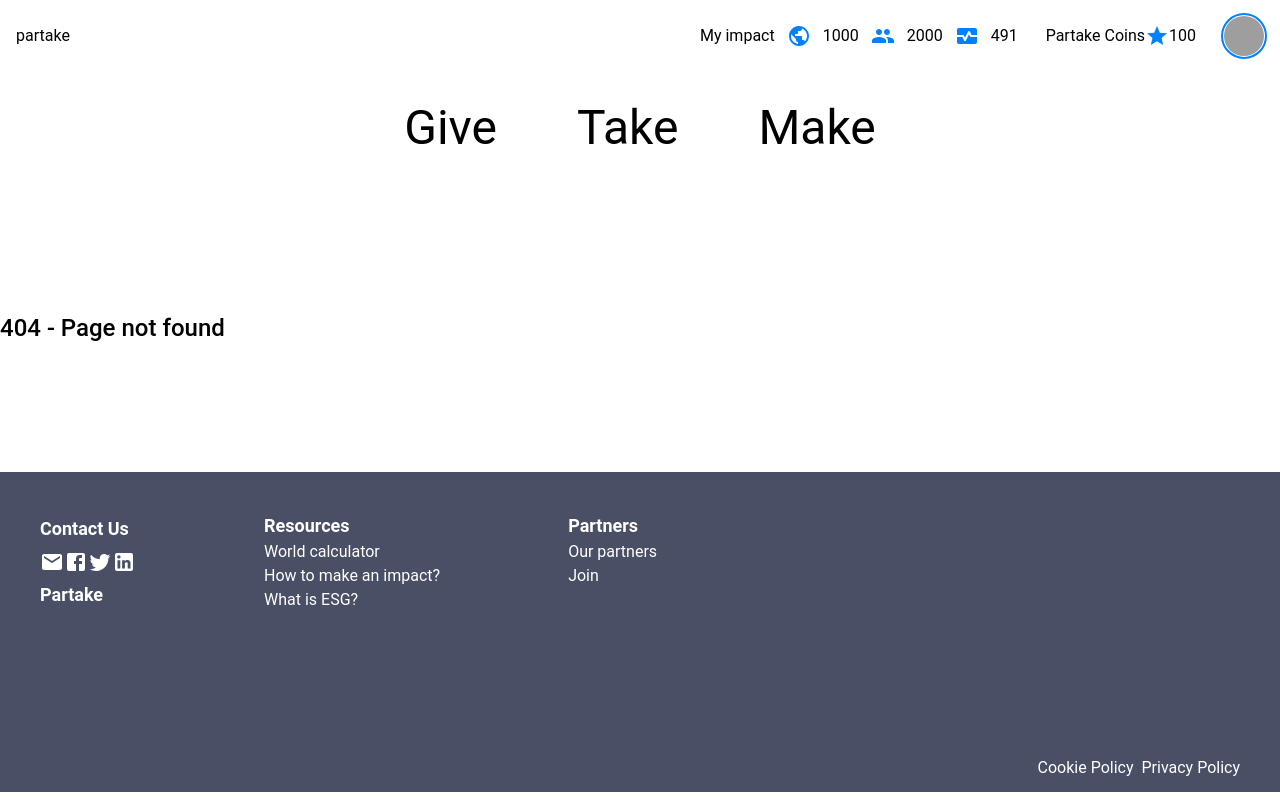
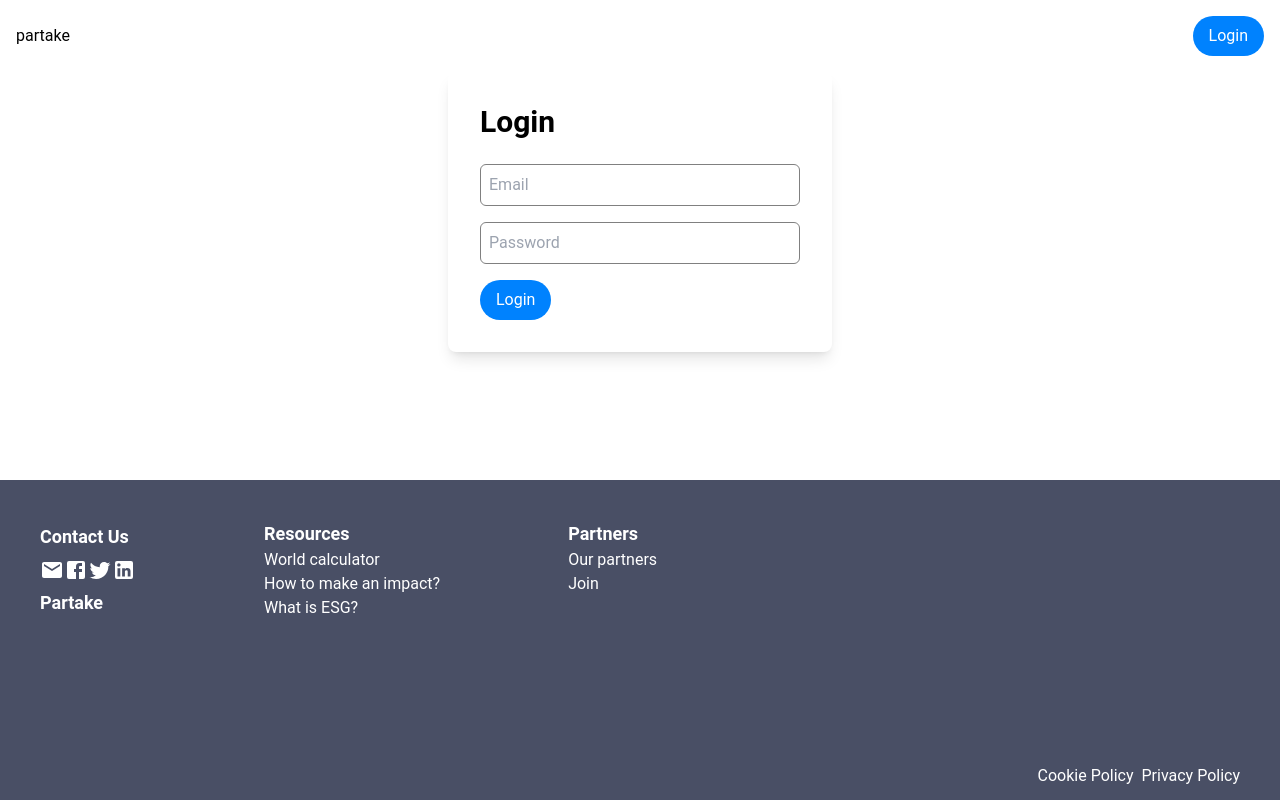
Before and after one commit to Maayan99/partake, a Next.js app in the folder frontend/: page /login in a window 1280 px wide. Before the commit this address had no page. Built offline with nearby package versions, Linux system fonts and the light colour scheme; grey boxes are pictures that could not be loaded.

Commit message:
Login system

```diff
--- /dev/null
+++ b/frontend/src/layout/unloggedHeader/unloggedHeader.js
@@ -0,0 +1,17 @@
+import React from 'react';
+import BlueButton from '@components/components/common/blueButton'
+
+const UnloggedHeader = () => {
+    return (
+        <div className="flex items-center justify-between p-4">
+            <p>partake</p>
+
+
+            <a href="/login">
+                <BlueButton>Login</BlueButton>
+            </a>
+        </div>
+    );
+};
+
+export default UnloggedHeader;
--- a/frontend/src/pages/_app.js
+++ b/frontend/src/pages/_app.js
@@ -2,14 +2,26 @@ import '@components/styles/globals.css';
 import Header from "@components/layout/header/header";
 import Footer from "@components/layout/footer/footer";
 import Nav from "@components/layout/nav/nav";
+import UnloggedHeader from "@components/layout/unloggedHeader/unloggedHeader";
+import React, {useEffect, useState} from "react";
 
 
 export default function App({ Component, pageProps }) {
+    const [loggedIn, setLoggedIn] = useState(false);
+
+    useEffect(() => {
+        if (sessionStorage.getItem("loggedIn") === "true") {
+            setLoggedIn(true)
+        } else {
+            setLoggedIn(false);
+        }
+    }, [])
+
   return (
       <>
-        <Header/>
-        <Nav/>
-        <Component {...pageProps} />
+          {loggedIn ? <Header/> : <UnloggedHeader/>}
+          {loggedIn ? <Nav/> : <></>}
+        <Component loggedIn={loggedIn} setLoggedIn={setLoggedIn} {...pageProps} />
         <Footer/>
       </>)
 }
--- /dev/null
+++ b/frontend/src/pages/login/index.js
@@ -0,0 +1,62 @@
+import {useState} from "react";
+import BlueButton from '@components/components/common/blueButton.js'
+import users from "@components/users";
+
+export default function Login({setLoggedIn}) {
+    const [email, setEmail] = useState("");
+    const [password, setPassword] = useState("");
+
+    const handleEmail = (e) => {
+        setEmail(e.target.value);
+    };
+
+    const handlePassword = (e) => {
+        setPassword(e.target.value);
+    };
+
+    const handleLogin = (e) => {
+        e.preventDefault();
+
+        for (let i = 0; i < users.length; i++) {
+            const user = users[i];
+            if (user.email === email && user.password === password) {
+                setLoggedIn(true);
+                sessionStorage.setItem("loggedIn", "true");
+                window.location.href = '/take';
+            }
+        }
+
+        setPassword('');
+    };
+
+    return (
+        <div className="flex items-center justify-center">
+            <div className="bg-white p-8 rounded-lg shadow-lg w-full md:w-1/2 lg:w-96">
+                <h1 className="text-3xl font-bold mb-6">Login</h1>
+                <form onSubmit={handleLogin}>
+                    <div>
+                        <input
+                            type="email"
+                            value={email}
+                            required
+                            placeholder="Email"
+                            onChange={handleEmail}
+                            className="block w-full p-2 mb-4 border border-gray rounded-md focus:outline-none focus:border-blue-500"
+                        />
+                        <input
+                            type="password"
+                            value={password}
+                            required
+                            placeholder="Password"
+                            onChange={handlePassword}
+                            className="block w-full p-2 mb-4 border border-gray rounded-md focus:outline-none focus:border-blue-500"
+                        />
+                        <BlueButton type="submit">
+                            Login
+                        </BlueButton>
+                    </div>
+                </form>
+            </div>
+        </div>
+    )
+}
--- a/frontend/src/pages/take/index.js
+++ b/frontend/src/pages/take/index.js
@@ -111,7 +111,7 @@ const BeforeSearch = () => {
                 </div>
             </div>
             {categories.map(category =>
-                <div>
+                <div key={category}>
                     <div className="ml-36 mr-14 mt-10 mb-5 flex justify-between">
                         <h1 className="text-3xl font-bold">{categoriesTitleDictionary[category]}</h1>
                         <ArrowForwardIosIcon/>
--- /dev/null
+++ b/frontend/src/users.js
@@ -0,0 +1,40 @@
+const users = [
+    {
+        id: 'oiuaasfhli1u32e',
+        username: 'a',
+        email: 'a@a.a',
+        password: 'a',
+    },
+    {
+        id: 'oiuadsfhli1u32e',
+        username: 'evithar99',
+        email: 'evithar1310@gmail.com',
+        password: 'helloworld'
+    },
+    {
+        id: 'oiuadsfhli1u31e',
+        username: 'nitai99',
+        email: 'doarnitai@gmail.com',
+        password: 'helloworld'
+    },
+    {
+        id: 'owuadsfhli1u32e',
+        username: 'hillel99',
+        email: 'hil472@gmail.com',
+        password: 'helloworld'
+    },
+    {
+        id: 'oiuadsfhli1u32d',
+        username: 'ofer99',
+        email: 'ofergetz@gmail.com',
+        password: 'helloworld'
+    },
+    {
+        id: 'aiuadsfhli1u32e',
+        username: 'osnat99',
+        email: 'osnat479@gmail.com',
+        password: 'helloworld'
+    },
+]
+
+export default users;
```
